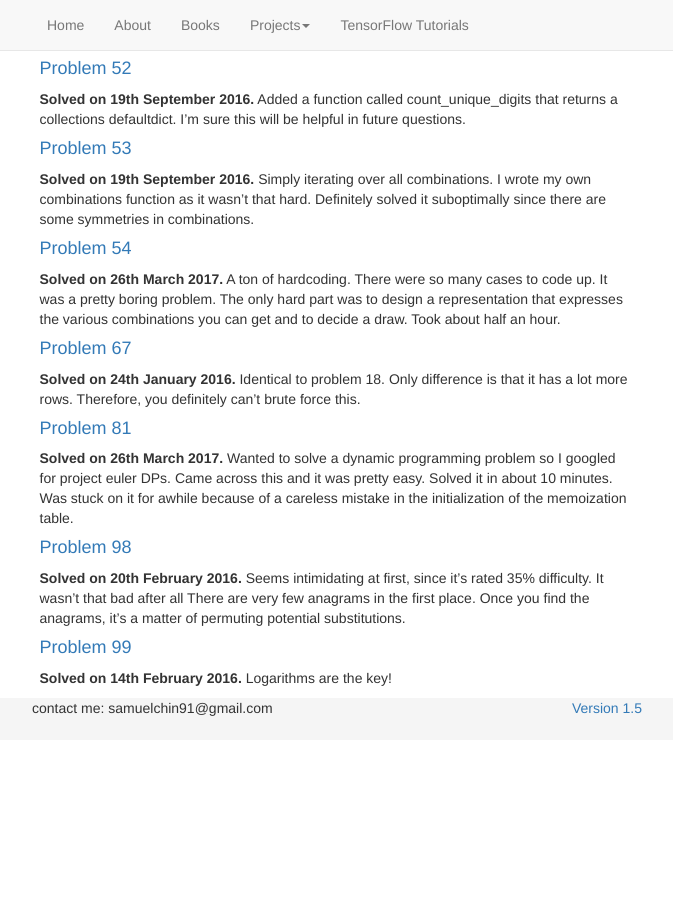
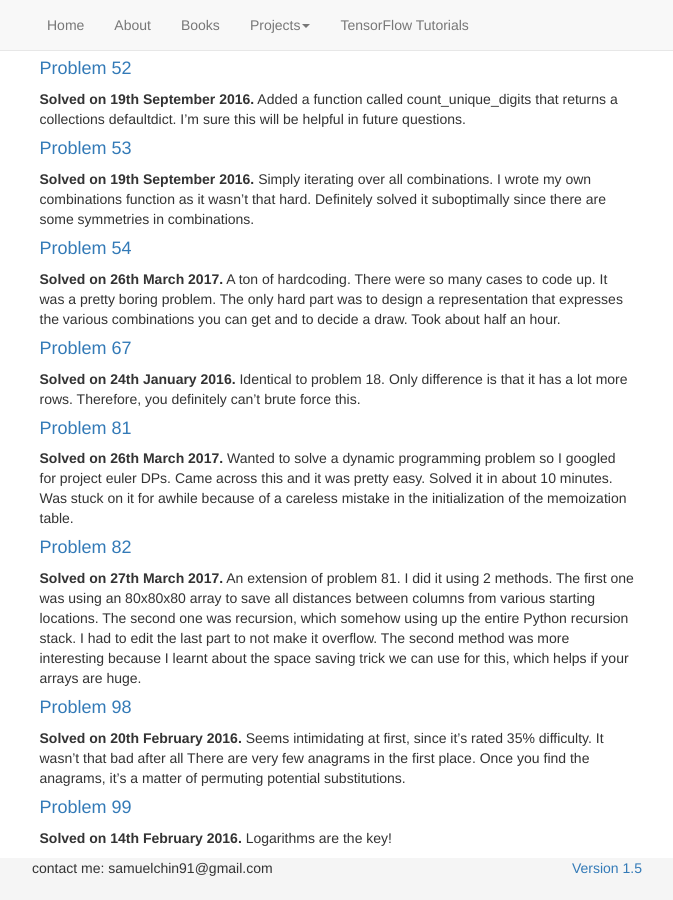
Before and after one commit to sspeng/jkschin.github.io, a Jekyll site: the page built from _posts/2016-01-24-project-euler-1-to-100.md, in a window 1280 px wide and 900 px high, scrolled down 3543 px. Shown: the whole window, without its empty margins (303-976 px from the left). Built offline with Jekyll 4.4.1, drawn with Linux system fonts in a browser that asks for light colours; nearby versions of some CDN libraries; before the commit the page ends 4283 px from its top, so only the background shows below that.

Commit message:
euler 82

```diff
--- a/_posts/2016-01-24-project-euler-1-to-100.md
+++ b/_posts/2016-01-24-project-euler-1-to-100.md
@@ -137,6 +137,15 @@ I googled for project euler DPs. Came across this and it was pretty easy. Solved
 it in about 10 minutes. Was stuck on it for awhile because of a careless mistake
 in the initialization of the memoization table.
 
+#### <a href="https://projecteuler.net/problem=82">Problem 82</a>
+**Solved on 27th March 2017.** An extension of problem 81. I did it using 2
+methods. The first one was using an 80x80x80 array to save all distances between
+columns from various starting locations. The second one was recursion, which
+somehow using up the entire Python recursion stack. I had to edit the last part
+to not make it overflow. The second method was more interesting because I learnt
+about the space saving trick we can use for this, which helps if your arrays are
+huge.
+
 #### <a href="https://projecteuler.net/problem=98">Problem 98</a>
 **Solved on 20th February 2016.** Seems intimidating at first, since it's rated 35% difficulty. It wasn't that bad after all There are very few anagrams in the first place. Once you find the anagrams, it's a matter of permuting potential substitutions.
 
--- a/euler/index.html
+++ b/euler/index.html
@@ -95,7 +95,7 @@ layout: default
 		</tr>
 		<tr>
 		<td class="problem_solved"><a href={% post_url 2016-01-24-project-euler-1-to-100 %}>81</a></td>
-		<td class="problem_unsolved"><a href="https://projecteuler.net/problem=82">82</a></td>
+		<td class="problem_solved"><a href={% post_url 2016-01-24-project-euler-1-to-100 %}>82</a></td>
 		<td class="problem_unsolved"><a href="https://projecteuler.net/problem=83">83</a></td>
 		<td class="problem_unsolved"><a href="https://projecteuler.net/problem=84">84</a></td>
 		<td class="problem_unsolved"><a href="https://projecteuler.net/problem=85">85</a></td>
```
